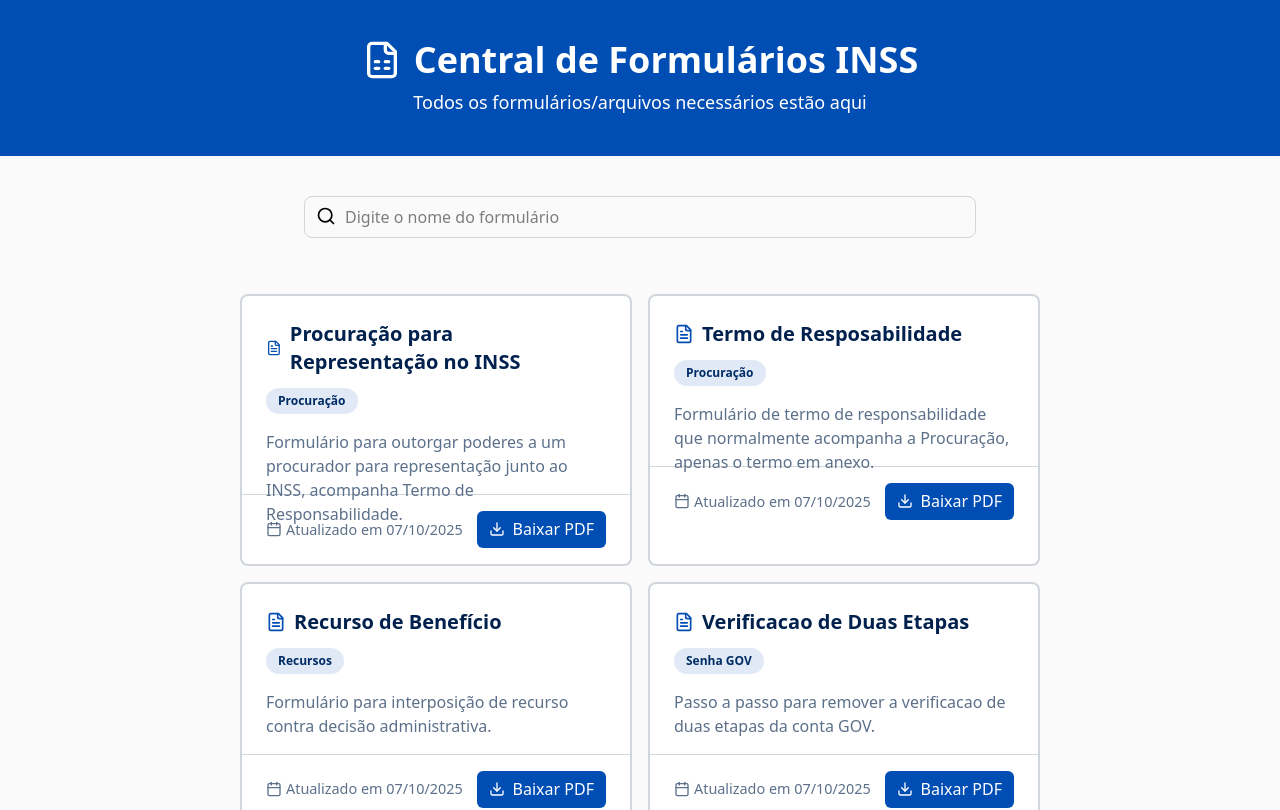
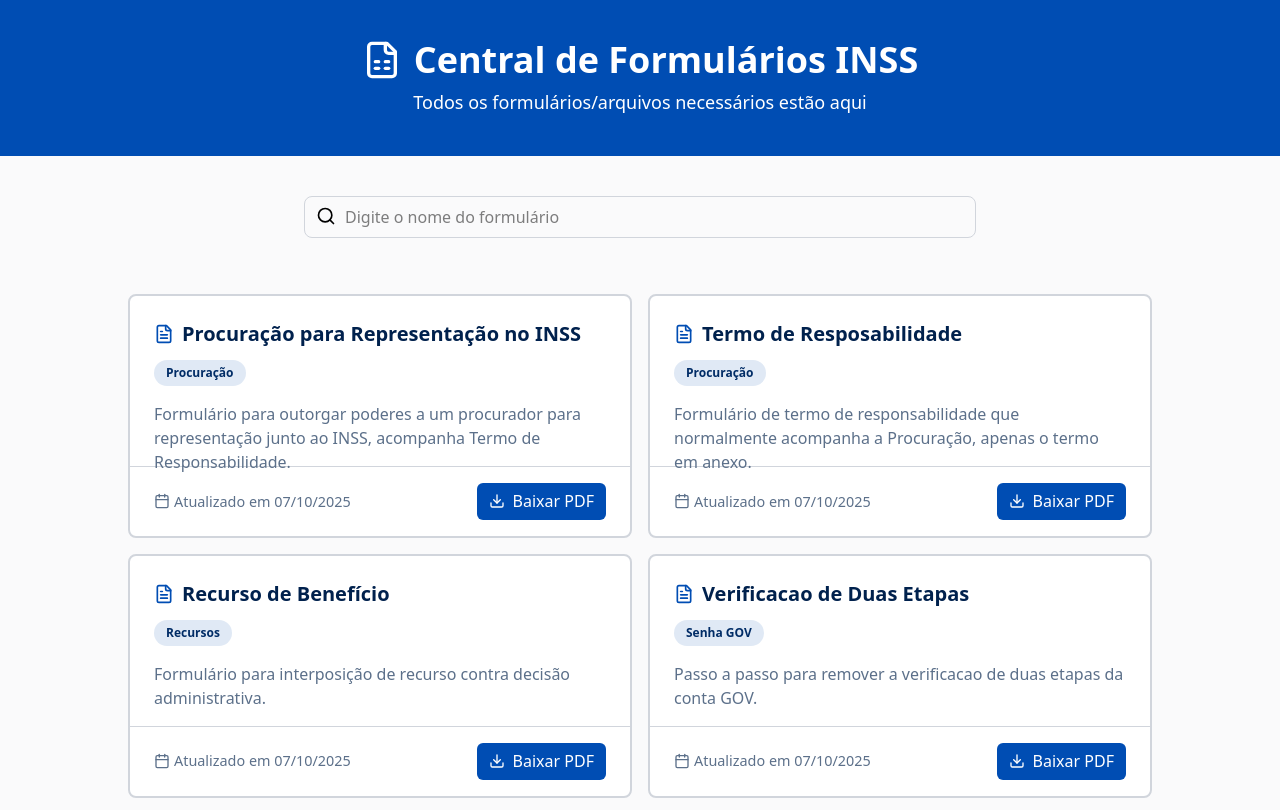
Before and after one commit to MuriloZague/inanexos, a React (Vite) app: page / in a window 1280 px wide. Shown: the top 810 px of the page. Built offline with nearby package versions, Linux system fonts and the light colour scheme.

Commit message:
fix: margin inline ajustments

```diff
--- a/src/App.tsx
+++ b/src/App.tsx
@@ -34,7 +34,7 @@
           Nenhum formulário encontrado.
         </p>
       ) : (
-        <div className="grid grid-cols-1 md:grid-cols-2 gap-4 mx-60">
+        <div className="grid grid-cols-1 md:grid-cols-2 gap-4 mx-32">
           {filtrados.map((form) => (
             <Card key={form.id} form={form} />
           ))}
```
